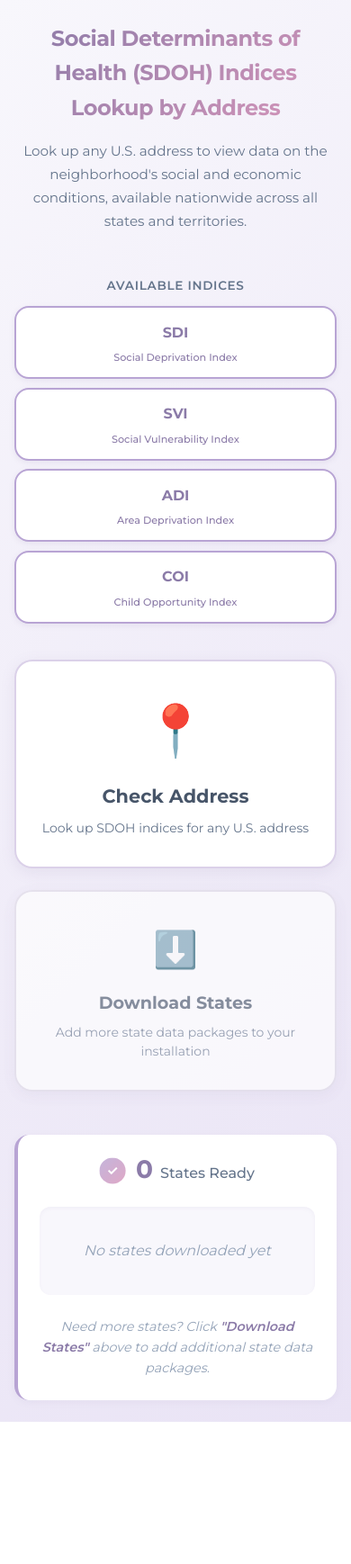
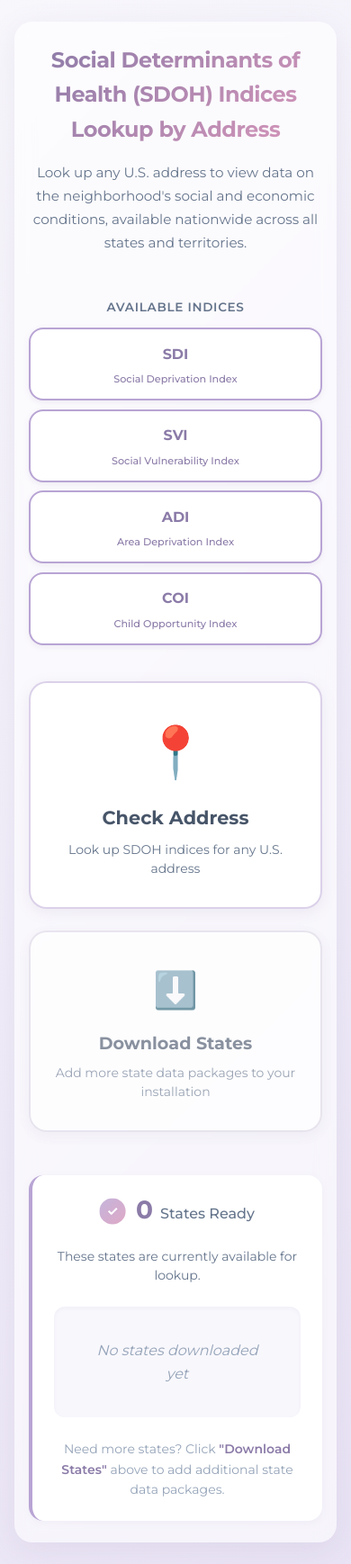
Before and after one commit to emgoatee/OfflineGeoSDOH, a Flask app: page / in a window 390 px wide. Shown: the whole page at 90% size. Before the commit the page ends 1580 px from the top, so only its background shows below. Run offline with Flask 3, Linux system fonts and the light colour scheme; parts of the project's set-up code (start-up, migrations or seed data) failed here and were passed over.

Commit message:
Add visual depth and improve states section communication
Visual depth improvements:
- Main container: frosted glass effect with backdrop blur
- Semi-transparent white background (60% opacity)
- Stronger shadow to lift content from gradient background
- Rounded corners on main container
- Responsive padding adjustments

States Ready section improvements:
- Enhanced hover effects: gradient background, scale, glow
- Added explanatory text: 'These states are currently available for lookup'
- Better hover feedback with gradient (lavender → pink)
- Larger transform and shadow on hover for tactility
- Border disappears on hover for cleaner look

Result: Clear visual hierarchy with content 'floating' above
background, and state badges now clearly communicate interactivity.

🤖 Generated with [Claude Code](https://claude.com/claude-code)

Co-Authored-By: Claude <noreply@anthropic.com>

```diff
--- a/templates/welcome.html
+++ b/templates/welcome.html
@@ -57,6 +57,11 @@
             max-width: 920px;
             width: 100%;
             animation: fadeIn 0.6s ease-in;
+            background: rgba(255, 255, 255, 0.6);
+            backdrop-filter: blur(10px);
+            border-radius: var(--radius-lg);
+            padding: 3rem 2rem;
+            box-shadow: 0 8px 32px rgba(139, 123, 168, 0.12);
         }
 
         @keyframes fadeIn {
@@ -418,15 +423,17 @@
             font-size: 0.85rem;
             font-weight: 600;
             border: 1.5px solid var(--primary-lavender);
-            transition: all 0.2s ease;
+            transition: all 0.3s ease;
             box-shadow: 0 1px 3px rgba(139, 123, 168, 0.1);
+            cursor: default;
         }
 
         .state-badge:hover {
-            background: var(--primary-lavender);
+            background: linear-gradient(135deg, var(--primary-lavender), var(--accent-pink));
             color: white;
-            transform: translateY(-2px);
-            box-shadow: 0 2px 6px rgba(139, 123, 168, 0.2);
+            transform: translateY(-2px) scale(1.05);
+            box-shadow: 0 4px 12px rgba(184, 164, 212, 0.4);
+            border-color: transparent;
         }
 
         .empty-state {
@@ -436,12 +443,19 @@
             text-align: center;
         }
 
+        .status-description {
+            text-align: center;
+            font-size: 0.875rem;
+            color: var(--slate-medium);
+            margin-bottom: 1rem;
+            line-height: 1.5;
+        }
+
         .helper-text {
             text-align: center;
-            font-size: 0.9rem;
+            font-size: 0.875rem;
             color: var(--slate-light);
             margin-top: 1rem;
-            font-style: italic;
         }
 
         .helper-text a {
@@ -461,6 +475,10 @@
         @media (max-width: 768px) {
             body {
                 padding: 1.5rem 1rem;
+            }
+
+            .container {
+                padding: 2rem 1.5rem;
             }
 
             .title {
@@ -513,6 +531,10 @@
         }
 
         @media (max-width: 480px) {
+            .container {
+                padding: 1.5rem 1rem;
+            }
+
             .title {
                 font-size: 1.5rem;
             }
@@ -596,6 +618,7 @@
                     <span class="status-label">States Ready</span>
                 </div>
             </div>
+            <p class="status-description">These states are currently available for lookup.</p>
             <div class="states-list">
                 {% if state_count > 0 %}
                     {% for state in states_list.split(', ') %}
```
